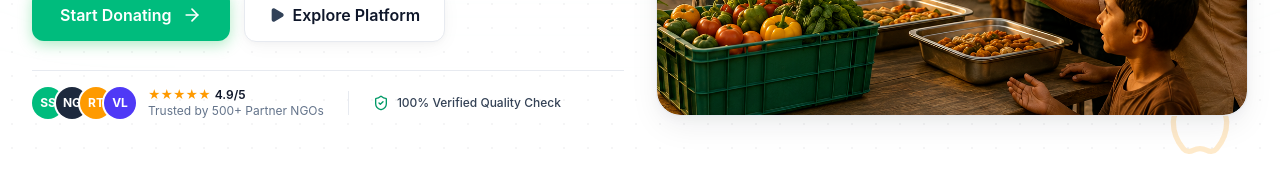
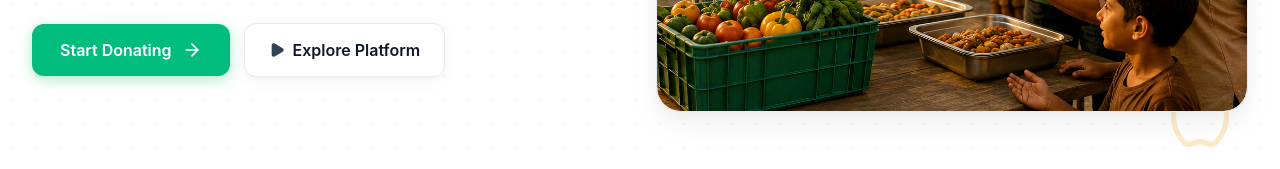
Before and after one commit to Rahul-kulal-dev/FoodBridge-AI, a React (Vite) app in the folder frontend/: page / in a window 1280 px wide. Shown: the part 512-681 px from the top of the page. Built offline with nearby package versions, Linux system fonts and the light colour scheme; no server answers.

Commit message:
refactor: remove social proof and trust metrics section from Hero component

```diff
--- a/frontend/src/components/Hero.jsx
+++ b/frontend/src/components/Hero.jsx
@@ -98,37 +98,6 @@ export default function Hero({ onOpenDonateModal }) {
               </a>
             </motion.div>
 
-            {/* Social Proof / Trust metrics */}
-            <motion.div
-              initial={{ opacity: 0, y: 15 }}
-              animate={{ opacity: 1, y: 0 }}
-              transition={{ duration: 0.5, delay: 0.4 }}
-              className="pt-4 border-t border-[#E7EAF0] flex flex-wrap items-center gap-6 text-sm text-[#64748B]"
-            >
-              <div className="flex items-center gap-3">
-                <div className="flex -space-x-2">
-                  <div className="w-8 h-8 rounded-full bg-emerald-500 text-white text-xs font-bold flex items-center justify-center ring-2 ring-white">SS</div>
-                  <div className="w-8 h-8 rounded-full bg-slate-800 text-white text-xs font-bold flex items-center justify-center ring-2 ring-white">NG</div>
-                  <div className="w-8 h-8 rounded-full bg-amber-500 text-white text-xs font-bold flex items-center justify-center ring-2 ring-white">RT</div>
-                  <div className="w-8 h-8 rounded-full bg-indigo-600 text-white text-xs font-bold flex items-center justify-center ring-2 ring-white">VL</div>
-                </div>
-                <div className="text-xs">
-                  <div className="flex items-center gap-1 text-amber-500 font-bold">
-                    <span>★★★★★</span>
-                    <span className="text-[#0F172A] font-semibold">4.9/5</span>
-                  </div>
-                  <span className="text-[#64748B]">Trusted by 500+ Partner NGOs</span>
-                </div>
-              </div>
-
-              <div className="h-6 w-px bg-[#E7EAF0] hidden sm:block" />
-
-              <div className="flex items-center gap-2 text-xs text-[#334155] font-medium">
-                <ShieldCheck className="w-4 h-4 text-emerald-600" />
-                <span>100% Verified Quality Check</span>
-              </div>
-            </motion.div>
-
           </div>
 
           {/* Right Column - Hero Platform Image */}
```
